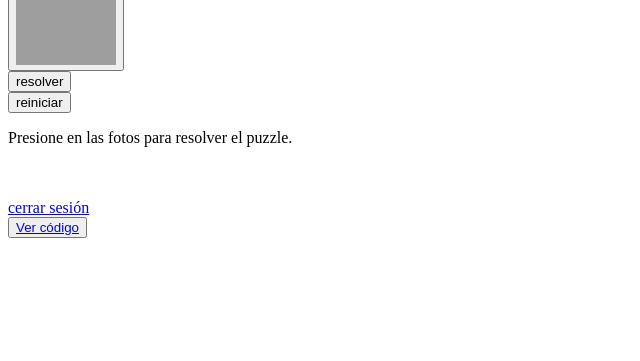
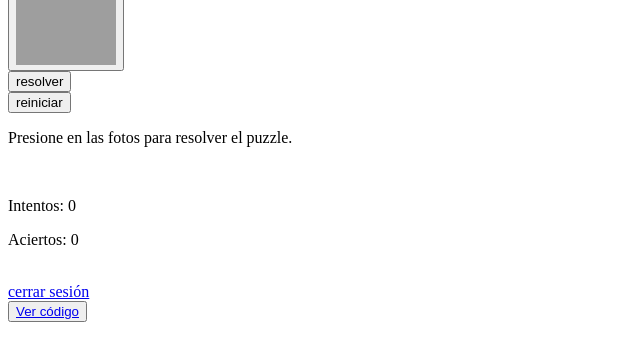
Before and after one commit to Feloje20/unidad_4, a PHP site: page /ej_02.php in a window 1280 px wide. Shown: the part 227-588 px from the top of the page, without its empty margins (0-640 px from the left). Run offline with PHP 8.4, Linux system fonts and the light colour scheme; grey boxes are pictures that could not be loaded.

Commit message:
Adición de puntuación y reinicio de puzzle a ej 02

```diff
--- a/sesiones/ej_02.php
+++ b/sesiones/ej_02.php
@@ -18,10 +18,12 @@ $puzles[] = ["piezas/d1.JPG", "piezas/d2.JPG"];
 $puzles[] = ["piezas/e1.JPG", "piezas/e2.JPG"];
 $puzles[] = ["piezas/f1.JPG", "piezas/f2.JPG"];
 
-// Inicializamos los índices de las imágenes si no están definidos
+// Inicializamos las variables de la sesión si no están definidas
 if (!isset($_SESSION['puzle_index1']) || !isset($_SESSION['puzle_index2'])) {
     $_SESSION['puzle_index1'] = random_int(0, count($puzles) - 1);
     $_SESSION['puzle_index2'] = random_int(0, count($puzles) - 1);
+    $_SESSION['intentos'] = 0;
+    $_SESSION['aciertos'] = 0;
 }
 
 // Si el usuario ha presionado el botón de reiniciar, randomizamos los índices
@@ -41,8 +43,13 @@ if (isset($_POST['imagen1'])) {
 if (isset($_POST["resolver"])) {
     $current_index1 = $_SESSION['puzle_index1'];
     $current_index2 = $_SESSION['puzle_index2'];
+    $_SESSION['intentos']++;
     if ($current_index1 === $current_index2) {
         $resolucion =  "<p>¡Enhorabuena! Has resuelto el puzle.</p><br/>";
+        $_SESSION['aciertos']++;
+        // Si se acierta el puzle, randomizamos los índices
+        $_SESSION['puzle_index1'] = random_int(0, count($puzles) - 1);
+        $_SESSION['puzle_index2'] = random_int(0, count($puzles) - 1);
     } else {
         $resolucion = "<p>Lo siento, no has resuelto el puzle.</p><br/>";
     }
@@ -74,6 +81,8 @@ $current_index2 = $_SESSION['puzle_index2'];
         <input type="submit" name="reiniciar" value ="reiniciar"><br/>
     </form>
     <?php echo $resolucion; ?>
+    <p>Intentos: <?php echo $_SESSION['intentos']; ?></p>
+    <p>Aciertos: <?php echo $_SESSION['aciertos']; ?></p>
     </br><a href="cierre2.php">cerrar sesión</a>
     <div class="ver_codigo">
         <button type="button"><a href="https://github.com/Feloje20/unidad_4/blob/main/sesiones/ej_02.php">Ver código</a></button>
```
